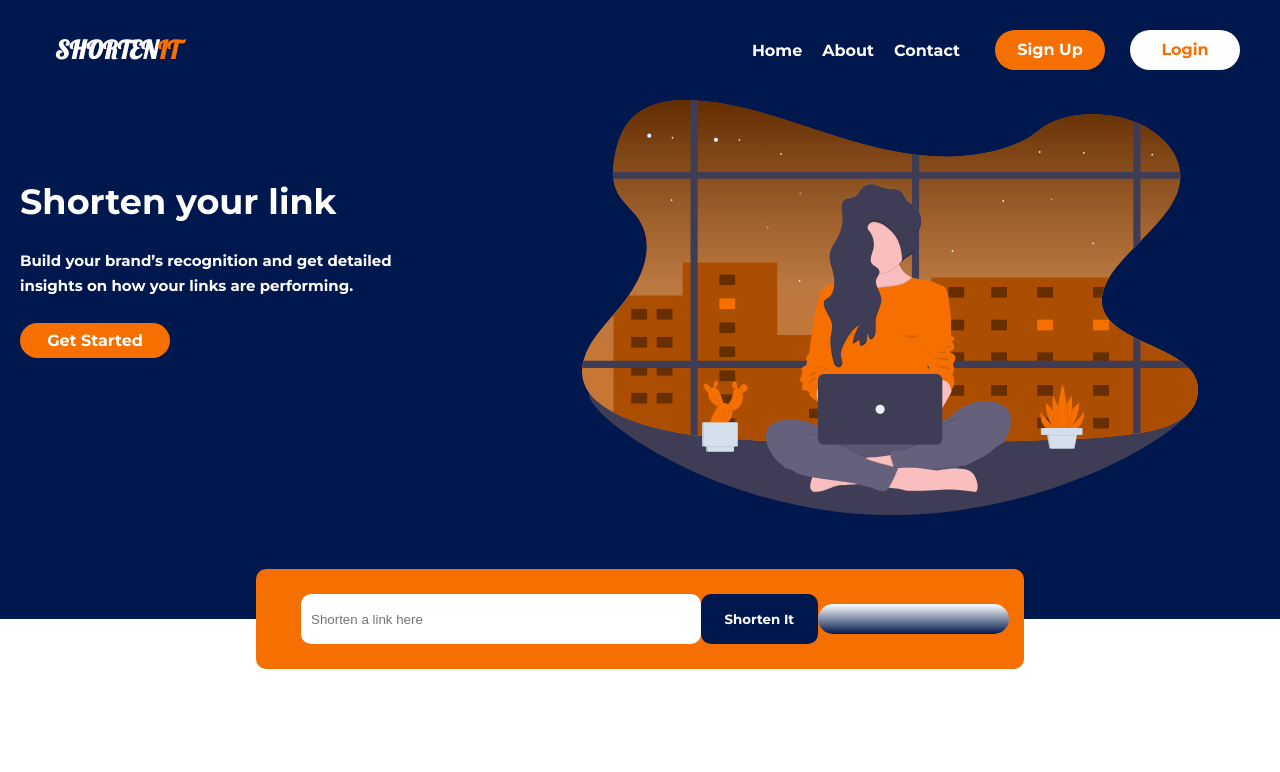
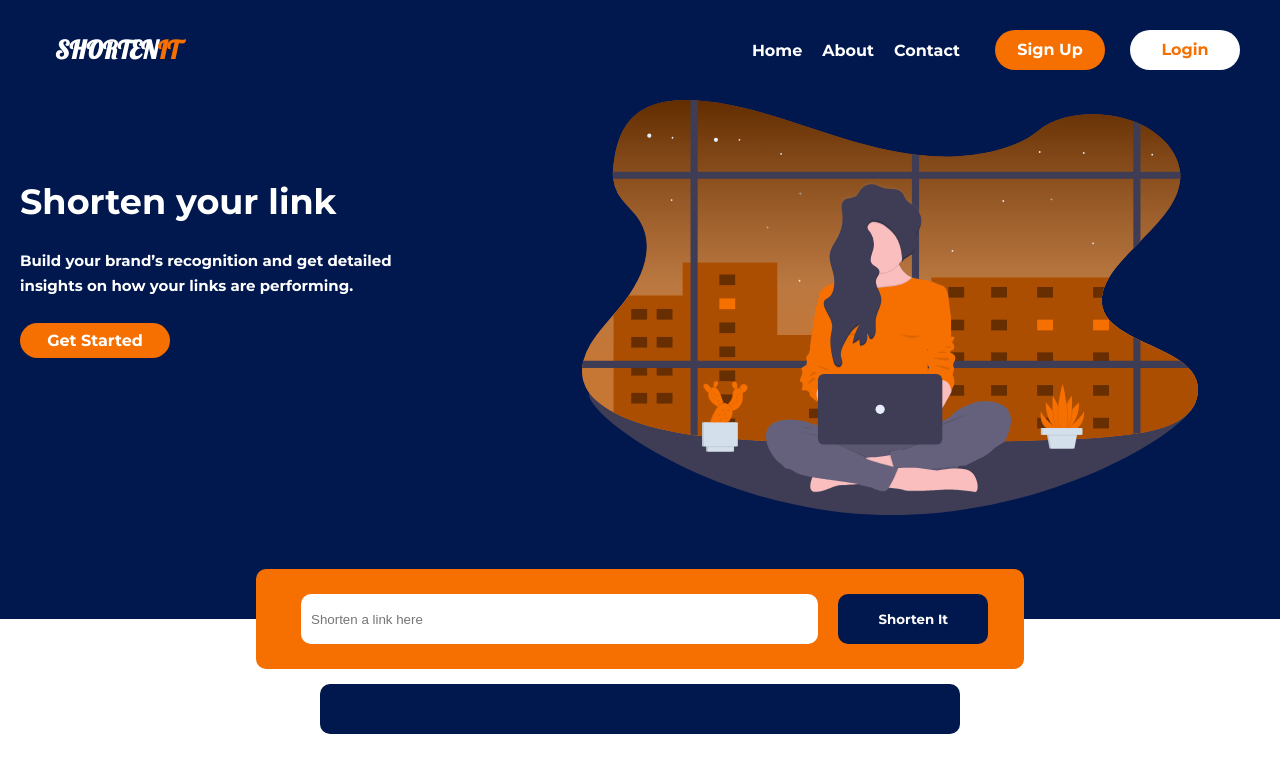
Before and after one commit to jasmineblinks/shortenit, a React (Create React App) app: page / in a window 1280 px wide. Shown: the top 772 px of the page. Built offline with nearby package versions, Linux system fonts and the light colour scheme.

Commit message:
style: updated the app

```diff
--- a/src/App.css
+++ b/src/App.css
@@ -188,12 +188,15 @@ textarea {
   margin-right: auto; */
   display: block;
 }
-pre {
-  background: linear-gradient(#ffffff, #01184e);
+.resultMobile {
+  background-color: #01184e;
+  color: #ffffff;
   border: none;
-  border-radius: 20px;
-  width: 250px;
-  height: 30px;
+  border-radius: 10px;
+  text-align: center;
+  width: 280px;
+  height: 40px;
+  margin-top: 25px;
 }
 @media screen and (min-width: 700px) {
   .firstContainer {
@@ -201,7 +204,18 @@ pre {
     justify-content: space-between;
     /* margin-left: 35px; */
   }
-
+  .resultdesktop {
+    background-color: #01184e;
+    color: #ffffff;
+    border: none;
+    border-radius: 10px;
+    width: 50%;
+    text-align: center;
+    height: 50px;
+    margin-top: -5px;
+    margin-left: auto;
+    margin-right: auto;
+  }
   .getStartedMob {
     display: none;
   }
--- a/src/App.js
+++ b/src/App.js
@@ -28,7 +28,9 @@ function App() {
           <section className="shorten">
             <input placeholder="Shorten a link here" /> <br />
             <button className="btnShort">Shorten It</button>
-            <pre id="the_result">{result}</pre>
+            <pre id="the_result" className="resultMobile">
+              {result}
+            </pre>
           </section>
 
           <section className="shortendesktop">
@@ -44,8 +46,10 @@ function App() {
               onClick={() => shortenURL(value, setResult)}>
               Shorten It
             </button>
-            <pre id="the_result">{result}</pre>
           </section>
+          <pre id="the_result" className="resultdesktop">
+            {result}
+          </pre>
           <section className="card">
             <section className="secondText">
               <h2>Who we are?</h2>
```
